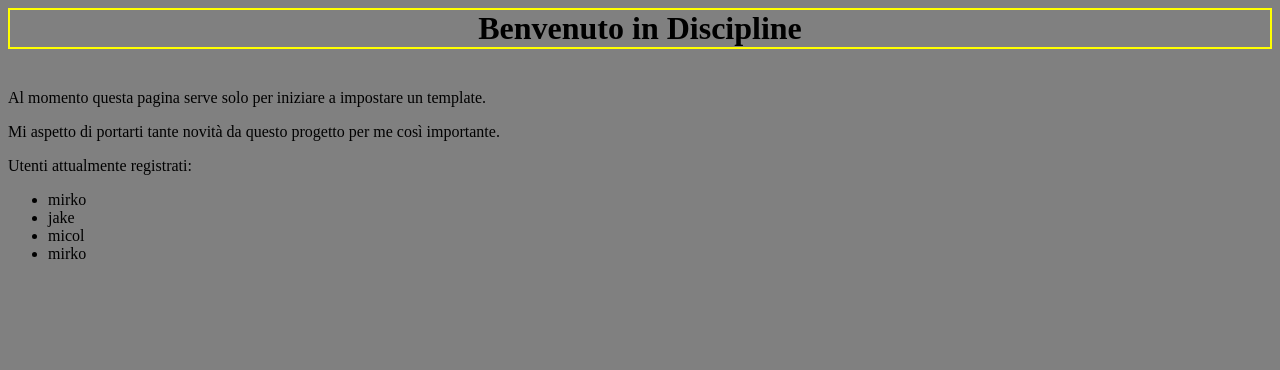
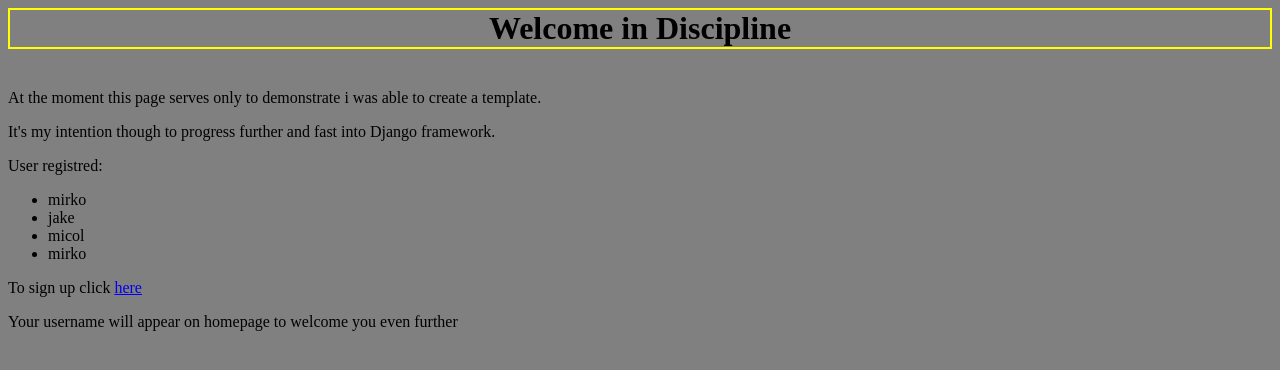
Before and after one commit to mirkezi/discipline, a Django app: page / in a window 1280 px wide. Shown: the top 370 px of the page. Run offline with Django 4.2, Linux system fonts and the light colour scheme; data comes from the database, SQL or seed files in the repository; both versions use the stored data as it was after the commit.

Commit message:
sign up created

```diff
--- a/disciplineproject/disciplineapp/templates/index.html
+++ b/disciplineproject/disciplineapp/templates/index.html
@@ -6,21 +6,23 @@
     <body>
         <header>
             <div style="border-style:solid;border-width: 2px; border-color: yellow;">
-               <center><h1 style ="margin: auto;">Benvenuto in Discipline</h1></center>
+               <center><h1 style ="margin: auto;">Welcome in Discipline</h1></center>
             </div>
         </header>
         <main style ="margin-top: 40px;">
-            <p>Al momento questa pagina serve solo per iniziare a impostare un template.</p>
-            <p>Mi aspetto di portarti tante novità da questo progetto per me così importante.
-            </p>
+            <p>At the moment this page serves only to demonstrate i was able to create a template.</p>
+            <p>It's my intention though to progress further and fast into Django framework. </p>
         </main>
         <footer>
-            <p>Utenti attualmente registrati:</p>
+            <p>User registred:</p>
             <ul>
                 {% for user in users%}
                 <li>{{ user.username }}</li>
                 {% endfor %}
             </ul>
+            <p></p>
+            <p>To sign up click <a href="signup">here</a></p>
+            <p>Your username will appear on homepage to welcome you even further</p>
         </footer>
     </body>
 </html>
--- a/disciplineproject/disciplineapp/urls.py
+++ b/disciplineproject/disciplineapp/urls.py
@@ -2,5 +2,6 @@ from django.urls import path
 from . import views
 
 urlpatterns = [
-    path('', view=views.index, name='index')
+    path('', view=views.index, name='index'),
+    path('signup', view=views.signup, name='signup'),
 ]
--- a/disciplineproject/disciplineapp/views.py
+++ b/disciplineproject/disciplineapp/views.py
@@ -1,8 +1,25 @@
 from django.shortcuts import render
+from django.http import HttpResponse
 from .models import User
-
+from .forms import Signup
 # Create your views here.
 
 def index(request):
-    users = User.objects.all()
-    return render(request, 'index.html', {'users': users})
+    if request.method == 'GET':
+        users = User.objects.all()
+        return render(request, 'index.html', {'users': users})
+    else:
+        return HttpResponse(status=404)
+
+def signup(request):
+    if request.method == 'POST':
+        form = Signup(request.POST)
+        if form.is_valid():
+            username = form.cleaned_data['username']
+            password = form.cleaned_data['password']
+            new_user = User(username=username, password=password)
+            new_user.save()
+    else:
+        form = Signup()
+
+    return render(request, 'signup.html', {'form': form})
```
Also changed, not shown: disciplineproject/disciplineapp/forms.py (added, +7 -0 lines), disciplineproject/disciplineapp/templates/signup.html (added, +27 -0 lines), disciplineproject/db.sqlite3.
